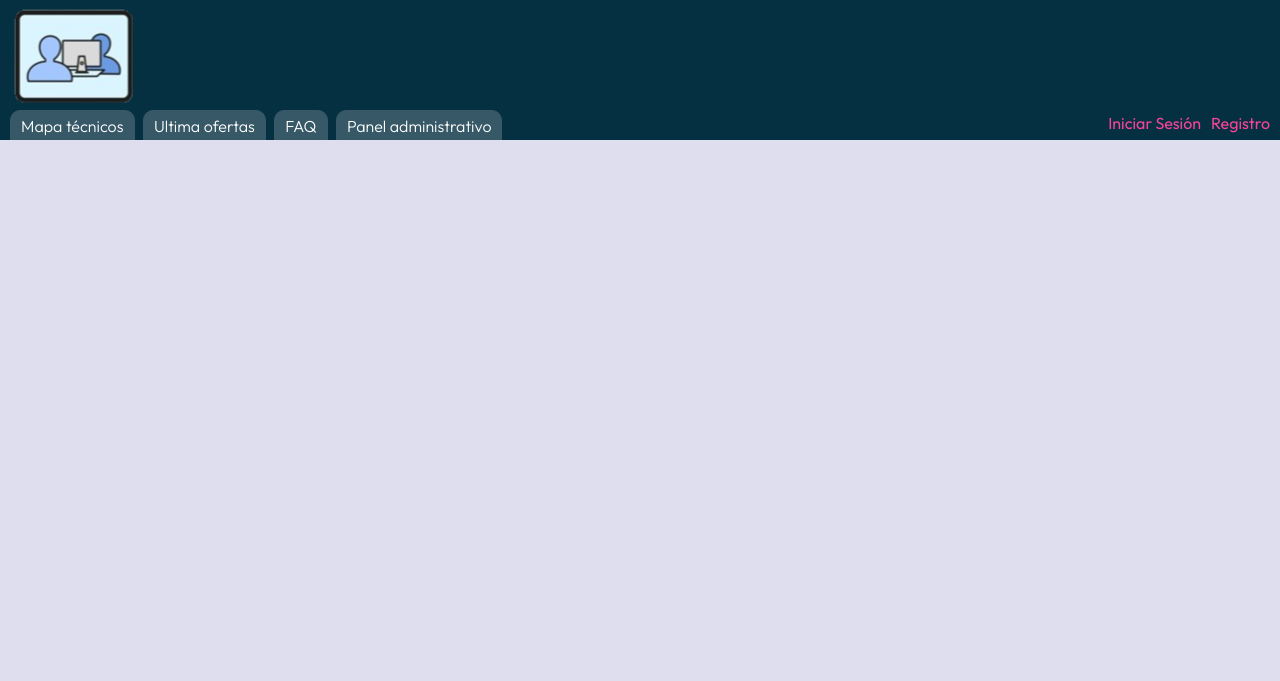
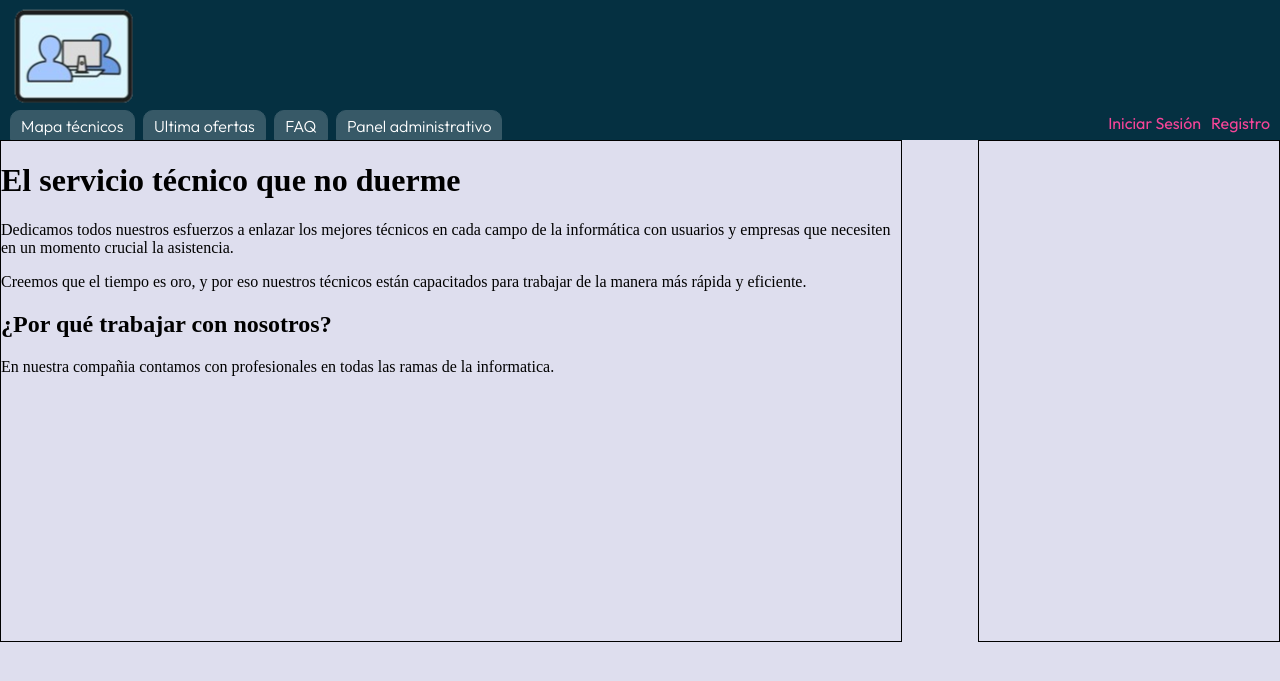
Before and after one commit to 9c23a5/tindware-web, a PHP site: page / in a window 1280 px wide. Shown: the top 681 px of the page. Run offline with PHP 8.4, Linux system fonts and the light colour scheme; data that the repository does not hold is empty.

Commit message:
colocando_texto

```diff
--- /dev/null
+++ b/css/index.css
@@ -0,0 +1,17 @@
+#principal{
+
+    height: 500px;
+    width: 900px;
+    border: 1px solid black;
+    float: left;
+
+}
+
+#secundario{
+    height: 500px;
+    float: right;
+    width: 300px;
+    border: 1px solid black;
+
+
+}
--- a/index.php
+++ b/index.php
@@ -2,6 +2,7 @@
 <html lang="en">
 <head>
     <title>TindWare - Inicio</title>
+    <link rel="stylesheet" type="text/css" href="css/index.css">
 </head>
 <body>
     <?php
@@ -14,6 +15,29 @@
     ?>
     <div id="main">
         <!-- Aqui va el contenido despues del header -->
+        <div id="principal">
+
+            <h1>El servicio técnico que no duerme</h1>
+
+            <p>Dedicamos todos nuestros esfuerzos a enlazar los mejores técnicos en cada campo de la informática con usuarios y empresas que necesiten en un momento crucial la asistencia.</p>
+            <p>Creemos que el tiempo es oro, y por eso nuestros técnicos están capacitados para trabajar de la manera más rápida y eficiente.</p>
+
+            <h2>¿Por qué trabajar con nosotros?</h2>
+
+                <p>En nuestra compañia contamos con profesionales en todas las ramas de la informatica.</p>
+
+
+
+        </div>
+        <div id="secundario">
+
+
+
+
+        </div>
+
+
+
     </div>
 
 
--- a/para_el_qs.txt
+++ b/para_el_qs.txt
@@ -2,8 +2,8 @@ https://linkiafp.es/blog/profesiones-informatica/ BEST ENLACE PARA HACER UN BUEN
 
 
 En nuestra compañia contamos con profesionales en todas las ramas de la informatica.
-Servicio de mantenimiento y reparacion de hardware y perifericos(teclados, ratones, switches,etc...)
-Diseñadores web: mediante lenguajes como css, html, javascript, y framewoks como jquery, etc...
+-Servicio de mantenimiento y reparacion de hardware y perifericos(teclados, ratones, switches,etc...)
+-Diseñadores web: mediante lenguajes como css, html, javascript, y framewoks como jquery, etc...
 se encargarán de dar soporte y desarrollar paginas web según las indicaciones del cliente.
 Para ello, contamos con varios campos en los que seccionamos a nuestros empleados:
 UX developer,WEBDEVELOPER, MarketingONline.
```
Also changed, not shown: sinmas.txt (deleted, +0 -9 lines).
